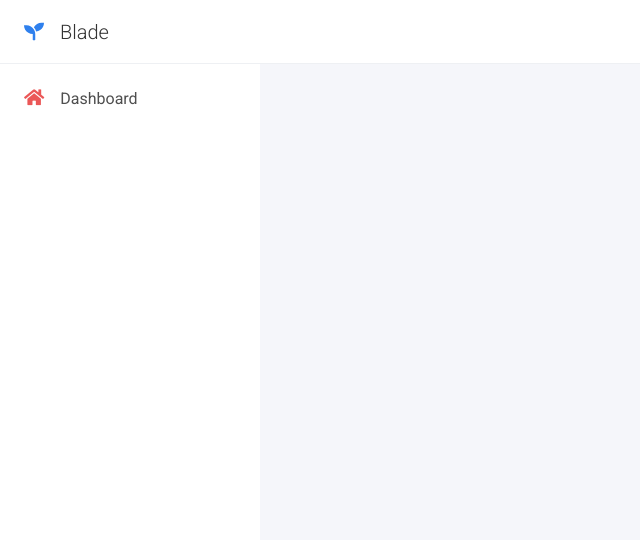
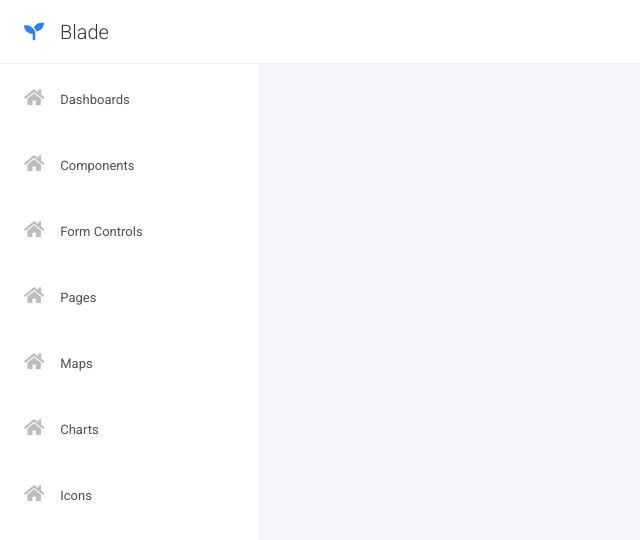
Before and after one commit to tomvin/blade, an Angular app: page / in a window 1280 px wide. Shown: the top 540 px of the page, without its empty margins (0-640 px from the left). Built offline with nearby package versions, Linux system fonts and the light colour scheme.

Commit message:
Created mock up menu item service for the side bar used to navigate around the app.

```diff
--- a/src/app/modules/core/components/side-bar/side-bar.component.html
+++ b/src/app/modules/core/components/side-bar/side-bar.component.html
@@ -1,10 +1,10 @@
 <div class="side-bar slide-in-left">
   <div class="side-menu-container">
     <ul class="side-menu">
-      <li class="menu-item">
-        <a class="menu-item__link">
-          <i class="menu-item__icon fas fa-home icon__red"></i>
-          <span class="menu-item__text">Dashboard</span>
+      <li class="menu-item" *ngFor="let menuItem of menuItems">
+        <a class="menu-item__link" [routerLink]="menuItem.route">
+          <i class="menu-item__icon fas fa-{{ menuItem.fontAwesomeIconName }} icon__red"></i>
+          <span class="menu-item__text">{{ menuItem.label }}</span>
         </a>
       </li>
     </ul>
--- a/src/app/modules/core/components/side-bar/side-bar.component.scss
+++ b/src/app/modules/core/components/side-bar/side-bar.component.scss
@@ -1,4 +1,6 @@
 @import '../../../../../blade/styles/color';
+@import '../../../../../blade/styles/font';
+
 $side-bar-width: 260px;
 $side-bar-bg: #fff;
 
@@ -9,7 +11,7 @@ $side-bar-bg: #fff;
 .side-bar {
   height: calc(100vh - 65px);
   width: $side-bar-width;
-  border-right: $grey-6;
+  border-right: 1px solid $grey-6;
   background-color: $side-bar-bg;
   overflow-y: auto;
 }
@@ -24,15 +26,27 @@ $side-bar-bg: #fff;
   .menu-item {
     margin: 0;
     padding: 0;
+    display: flex;
+    transition: .1s ease all;
+
+    &__link {
+      flex-grow: 1;
+      text-decoration: none;
+    }
 
     &__icon {
-      margin: 24px 16px 24px 24px;
+      padding: 24px 16px 24px 24px;
       font-size: 18px;
+      color: $grey-4;
     }
 
     &__text {
       color: $grey-2;
+      font-size: $font-size-default;
+    }
 
+    &:hover {
+      background-color: $grey-7;
     }
   }
 }
--- a/src/app/modules/core/components/side-bar/side-bar.component.ts
+++ b/src/app/modules/core/components/side-bar/side-bar.component.ts
@@ -1,5 +1,7 @@
 import { Component, OnInit } from '@angular/core';
 import { faCoffee } from '@fortawesome/free-solid-svg-icons';
+import { MenuItemService } from '../../services/menu-item/menu-item.service';
+import { MenuItemVM } from '../../services/menu-item/menu-item.model';
 
 @Component({
   selector: 'app-side-bar',
@@ -7,10 +9,14 @@ import { faCoffee } from '@fortawesome/free-solid-svg-icons';
   styleUrls: ['./side-bar.component.scss']
 })
 export class SideBarComponent implements OnInit {
+  menuItems: MenuItemVM[] = [];
 
-  constructor() { }
+  constructor(
+    private _menuItemService: MenuItemService
+  ) { }
 
   ngOnInit() {
+    this.menuItems = this._menuItemService.getMenuItems();
   }
 
 }
--- /dev/null
+++ b/src/app/modules/core/services/menu-item/menu-item.service.ts
@@ -0,0 +1,52 @@
+import { Injectable } from '@angular/core';
+import { MenuItemVM } from './menu-item.model';
+
+@Injectable({
+  providedIn: 'root'
+})
+export class MenuItemService {
+
+  constructor() { }
+
+  /**
+   * Returns an array of menu items.
+   *
+   * TODO: Implement actual menu items for this application.
+   */
+  getMenuItems(): MenuItemVM[] {
+    return MOCKUP_MENU_ITEMS;
+  }
+
+}
+
+const MOCKUP_MENU_ITEMS: MenuItemVM[] = [
+  {
+    label: 'Dashboards',
+    fontAwesomeIconName: 'home',
+    route: '/'
+  },{
+    label: 'Components',
+    fontAwesomeIconName: 'home',
+    route: '/'
+  },{
+    label: 'Form Controls',
+    fontAwesomeIconName: 'home',
+    route: '/'
+  },{
+    label: 'Pages',
+    fontAwesomeIconName: 'home',
+    route: '/'
+  },{
+    label: 'Maps',
+    fontAwesomeIconName: 'home',
+    route: '/'
+  },{
+    label: 'Charts',
+    fontAwesomeIconName: 'home',
+    route: '/'
+  },{
+    label: 'Icons',
+    fontAwesomeIconName: 'home',
+    route: '/'
+  }
+];
--- /dev/null
+++ b/src/blade/styles/_font.scss
@@ -0,0 +1,6 @@
+$font-size-default: 13px;
+$font-size-sm: 12px;
+$font-size-xs: 11px;
+$font-size-md: 15px;
+$font-size-l: 18px;
+$font-size-xl: 20px;
```
Also changed, not shown: src/app/modules/core/core.module.ts (+7 -1 lines), src/app/modules/core/services/menu-item/menu-item.model.ts (added, +11 -0 lines), 1 other file (tests, documents, lock files or other folders).
